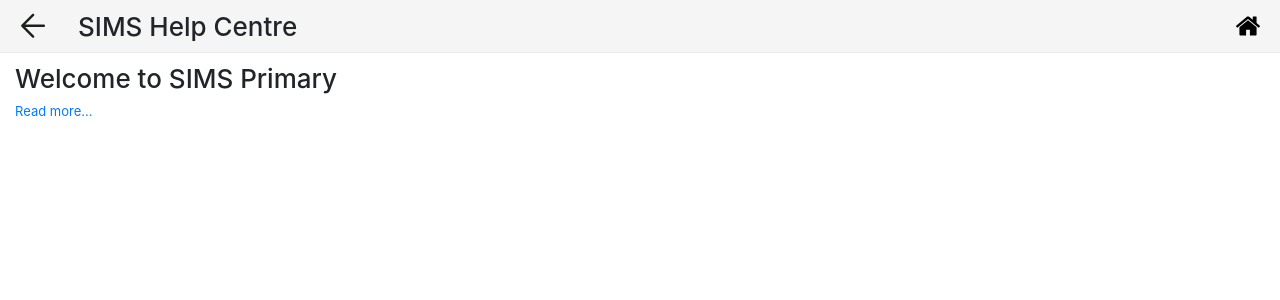
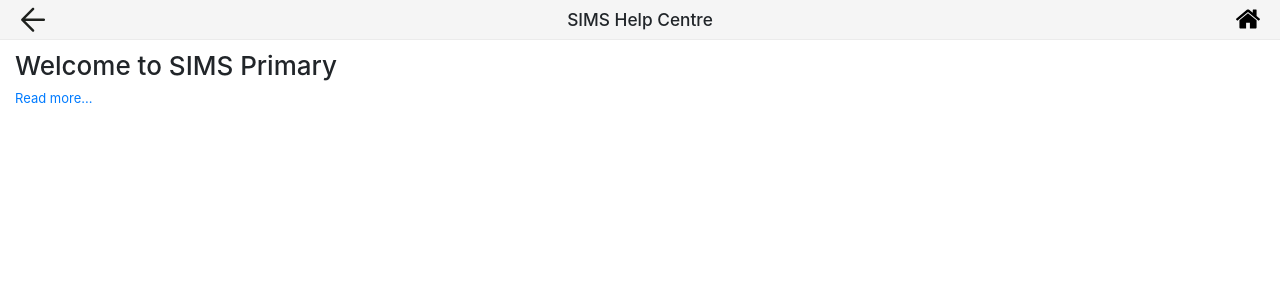
Before and after one commit to TrautsNottus/trautsnottus.github.io, a Jekyll site: the page built from index.html, in a window 1280 px wide. Shown: the top 300 px of the page. Built offline with Jekyll 4.4.1, drawn with Linux system fonts in a browser that asks for light colours; nearby versions of some CDN libraries.

Commit message:
cache busting

```diff
--- a/_layouts/default.html
+++ b/_layouts/default.html
@@ -10,7 +10,7 @@
 
   <!-- Bootstrap CSS -->
  <link rel="stylesheet" href="https://cdnjs.cloudflare.com/ajax/libs/twitter-bootstrap/4.0.0/css/bootstrap.min.css" integrity="sha256-LA89z+k9fjgMKQ/kq4OO2Mrf8VltYml/VES+Rg0fh20=" crossorigin="anonymous" />
-  <link rel="stylesheet" type="text/css" href="/css/main.css">
+ <link href="{{ "/css/main.css" | prepend: site.baseurl }}?{{site.time | date: '%s%N'}}" rel="stylesheet">
   <!-- Optional JavaScript -->
   <!-- jQuery first, then Popper.js, then Bootstrap JS -->
   <script src="https://cdnjs.cloudflare.com/ajax/libs/jquery/3.2.1/jquery.slim.min.js" integrity="sha256-k2WSCIexGzOj3Euiig+TlR8gA0EmPjuc79OEeY5L45g=" crossorigin="anonymous"></script>
--- a/css/main.css
+++ b/css/main.css
@@ -190,6 +190,8 @@
   margin: 0 1em;
   line-height: 1.5em;
   flex: 1 1 auto;
+  font-size: 1.33em;
+  text-align: center;
 }
 
 .previous-icon {
```
